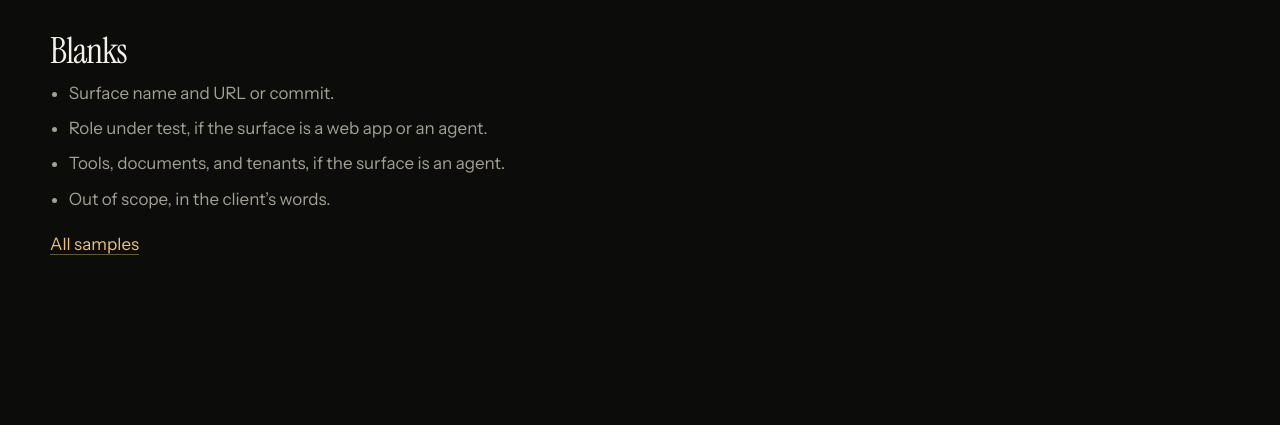
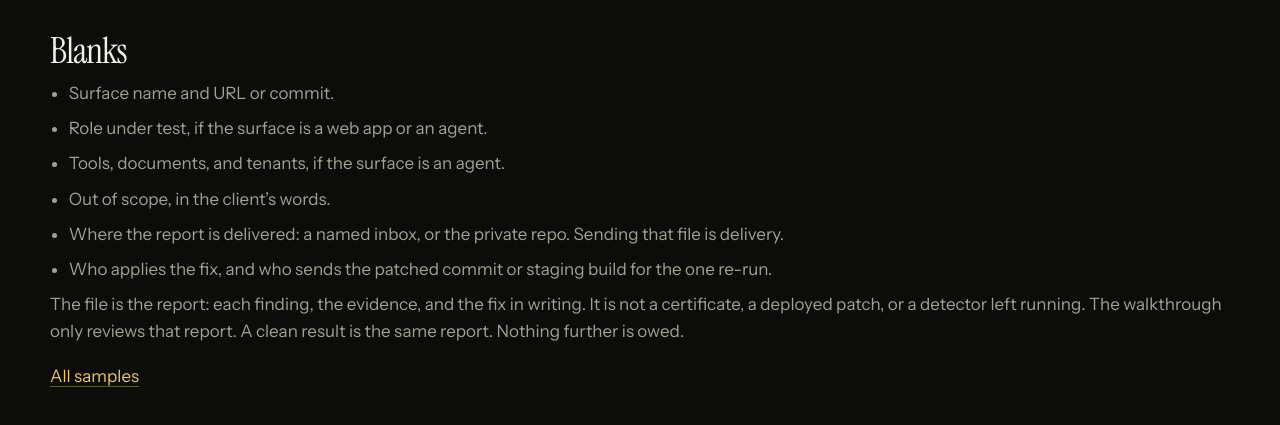
Before and after one commit to dersefurkan/dersefurkan.github.io, a plain HTML site: page agreements/scope.html in a window 1280 px wide. Shown: the part 759-1184 px from the top of the page. Before the commit the page ends 1129 px from the top, so only its background shows below. Drawn offline with Linux system fonts and the light colour scheme.

Commit message:
Name where the report is delivered and who sends the patch.

```diff
--- a/agreements/scope.html
+++ b/agreements/scope.html
@@ -30,7 +30,10 @@
 <li>Role under test, if the surface is a web app or an agent.</li>
 <li>Tools, documents, and tenants, if the surface is an agent.</li>
 <li>Out of scope, in the client’s words.</li>
+<li>Where the report is delivered: a named inbox, or the private repo. Sending that file is delivery.</li>
+<li>Who applies the fix, and who sends the patched commit or staging build for the one re-run.</li>
 </ul>
+<p>The file is the report: each finding, the evidence, and the fix in writing. It is not a certificate, a deployed patch, or a detector left running. The walkthrough only reviews that report. A clean result is the same report. Nothing further is owed.</p>
 <p class="sub"><a href="/agreements/">All samples</a></p>
 </main>
 </body>
```
